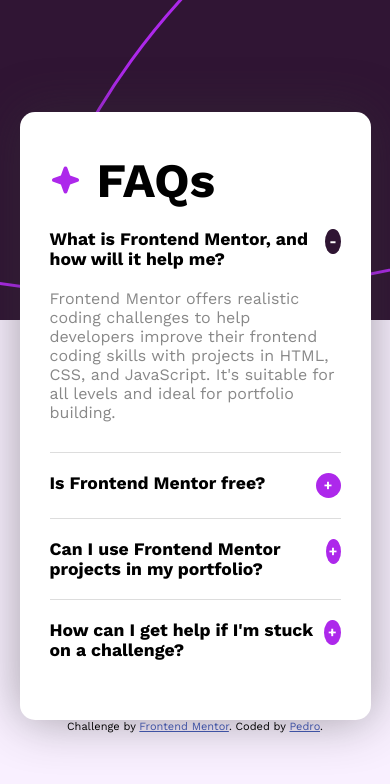
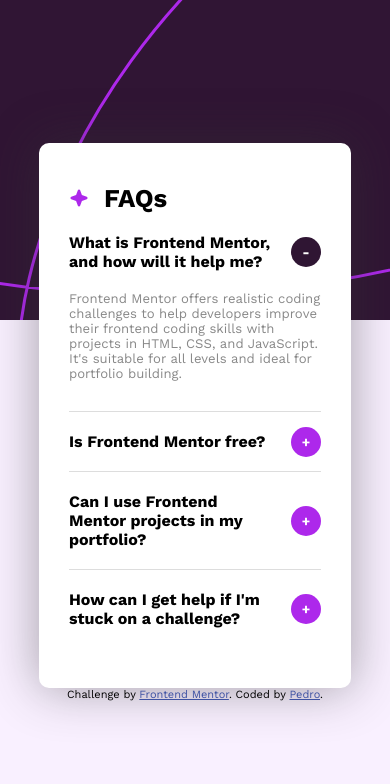
Before and after one commit to P-Lucas-S/faq-accordion-main, a plain HTML site: page index.html in a window 390 px wide. Drawn offline with nearby package versions, Linux system fonts and the light colour scheme.

Commit message:
design responsivo

```diff
--- a/assets/CSS/style.css
+++ b/assets/CSS/style.css
@@ -68,9 +68,11 @@
 summary {
     display: flex;
     justify-content: space-between;
+    align-items: center; /* Adicionado para centralizar o conteúdo verticalmente */
     cursor: pointer;
     font-size: 1.1em;
     font-weight: 600;
+    position: relative; /* Necessário para o ::after posicionado absolutamente */
 }
 
 summary:hover {
@@ -85,9 +87,9 @@
 summary::after {
     content: '+';
     display: inline-block;
-    width: 25px;
-    height: 25px;
-    line-height: 25px;
+    width: 30px; /* Largura fixa */
+    height: 30px; /* Altura fixa */
+    line-height: 30px; /* Centraliza o texto verticalmente */
     text-align: center;
     background-color: #AD28EB;
     color: white;
@@ -95,6 +97,8 @@
     font-size: 14px;
     margin-left: 10px;
     transition: background-color 0.5s ease;
+    position: absolute; /* Posicionamento absoluto */
+    right: 0; /* Posicionado no canto direito */
 }
 
 details[open] summary::after {
@@ -120,6 +124,31 @@
     }
 
     section {
-        max-width: 90vw;
+        border-radius: 10px;
+        max-width: 80vw;
+    }
+
+    h1 {
+        font-size: 1.6em;
+    }
+
+    .star {
+        width: 20px;
+        height: 20px;
+    }
+
+    summary {
+        font-size: 1em;
+        padding-right: 50px;
+        font-weight: 600;
+    }
+
+    summary::after {
+        width: 30px;
+        height: 30px;
+    }
+
+    p {
+        font-size: 0.82em;
     }
 }
```
